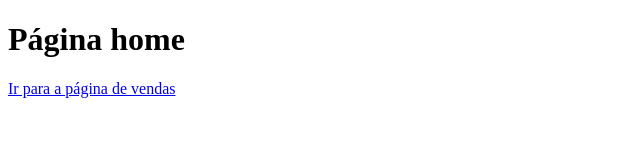
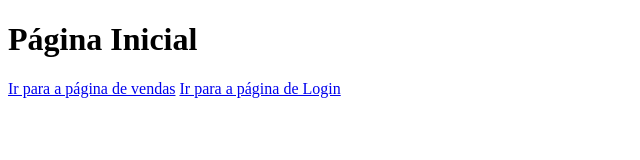
Before and after one commit to MarVinCan/aulagithub, a plain HTML site: page index.html in a window 1280 px wide. Shown: the whole page, without its empty margins (0-640 px from the left). Drawn offline with Linux system fonts and the light colour scheme.

Commit message:
(Y)Finalização da Future Login

```diff
--- a/index.html
+++ b/index.html
@@ -7,7 +7,8 @@
     <title>Document</title>
 </head>
 <body>
-    <h1>Página home</h1>
+    <h1>Página Inicial</h1>
     <a href="vendas.html">Ir para a página de vendas</a>
+    <a href="login.html">Ir para a página de Login</a>
 </body>
 </html>
```
Also changed, not shown: login.html (+1 -0 lines).
